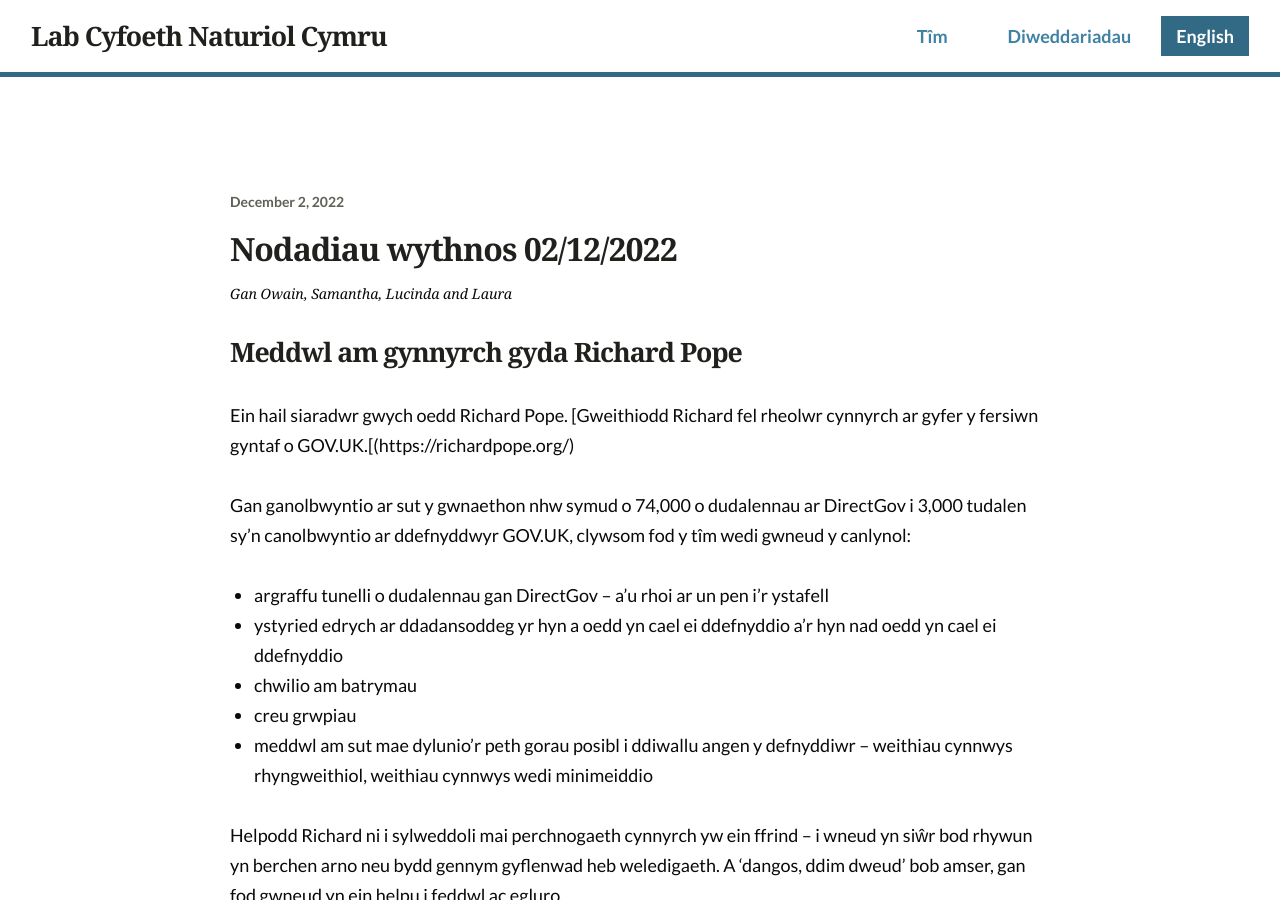
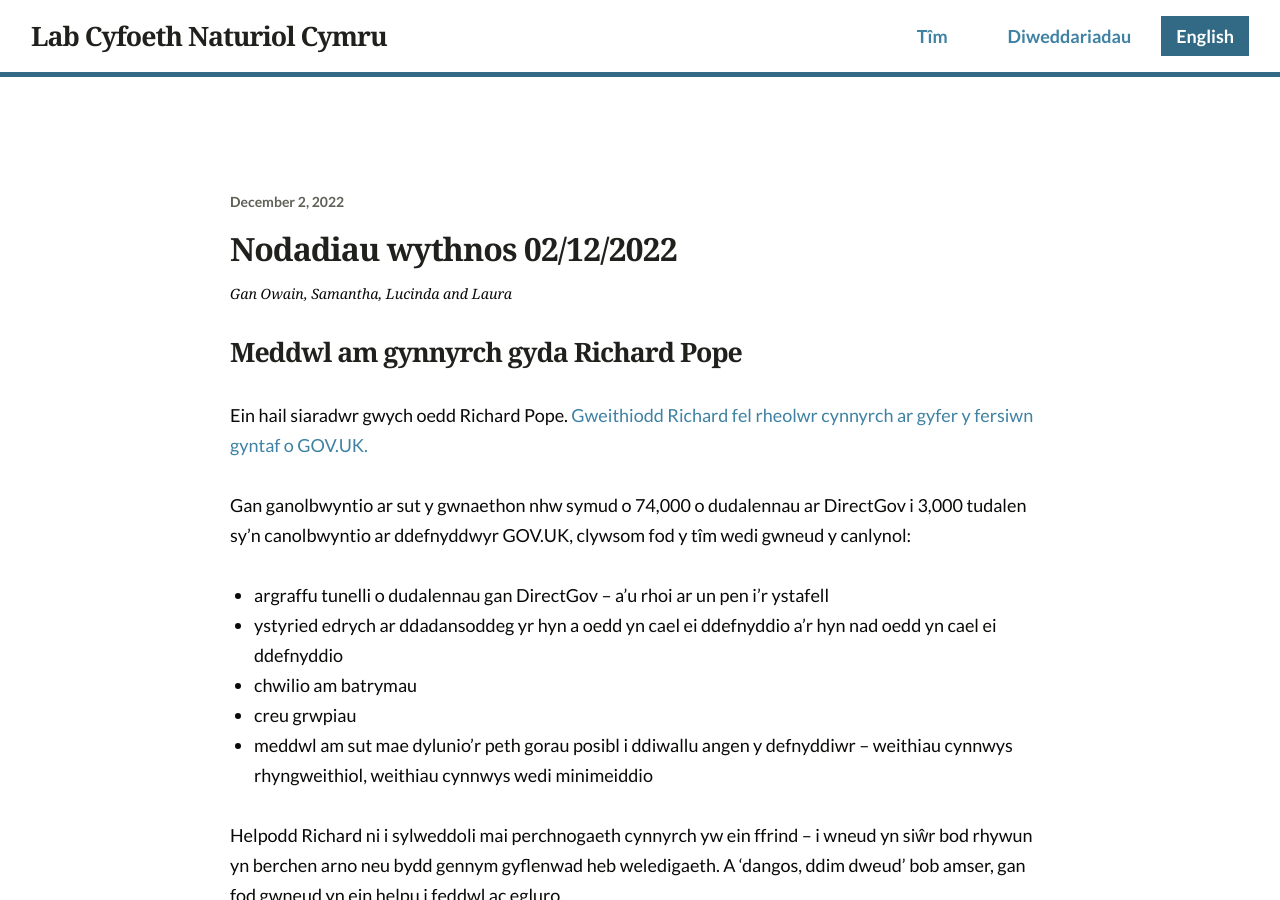
Before and after one commit to nrw-lab/nrw-lab.github.io, a Jekyll site: the page built from cy/updates/_posts/2022-12-02-week-notes.md, in a window 1280 px wide and 900 px high. Built offline with Jekyll 4.4.1, drawn with Linux system fonts in a browser that asks for light colours.

Commit message:
Update 2022-12-02-week-notes.md

```diff
--- a/cy/updates/_posts/2022-12-02-week-notes.md
+++ b/cy/updates/_posts/2022-12-02-week-notes.md
@@ -9,7 +9,7 @@ author: Owain, Samantha, Lucinda and Laura
 
 ## Meddwl am gynnyrch gyda Richard Pope
 
-Ein hail siaradwr gwych oedd Richard Pope. [Gweithiodd Richard fel rheolwr cynnyrch ar gyfer y fersiwn gyntaf o GOV.UK.[(https://richardpope.org/)
+Ein hail siaradwr gwych oedd Richard Pope. [Gweithiodd Richard fel rheolwr cynnyrch ar gyfer y fersiwn gyntaf o GOV.UK.](https://richardpope.org/)
 
 Gan ganolbwyntio ar sut y gwnaethon nhw symud o 74,000 o dudalennau ar DirectGov i 3,000 tudalen sy’n canolbwyntio ar ddefnyddwyr GOV.UK, clywsom fod y tîm wedi gwneud y canlynol:
 
```
